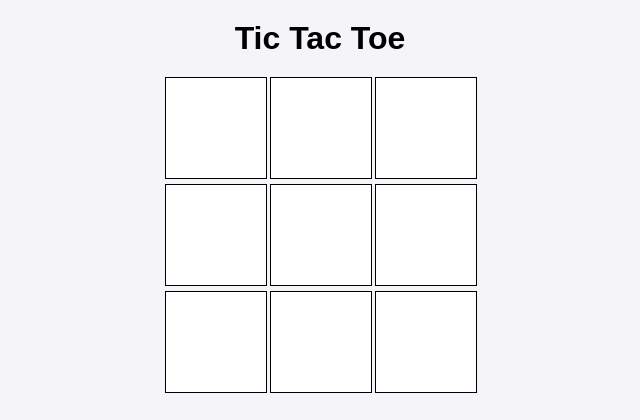
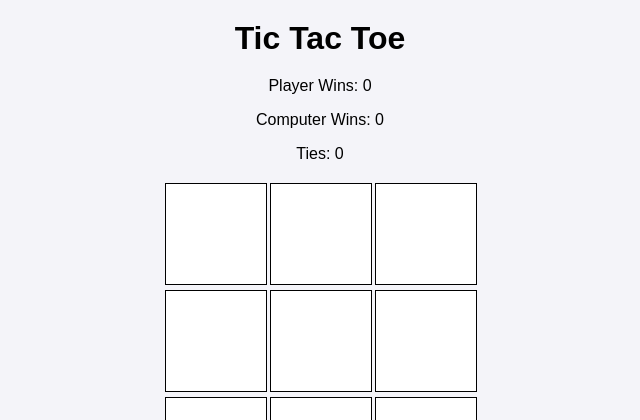
Before and after one commit to MousaAdnan/CS50-Projects, a Flask app: page / in a window 1280 px wide. Shown: the top 420 px of the page, without its empty margins (320-960 px from the left). Run offline with Flask 3, Linux system fonts and the light colour scheme.

Commit message:
Wed, Nov 27, 2024, 1:04 AM -05:00

```diff
--- a/project/tic-tac-toe/app.py
+++ b/project/tic-tac-toe/app.py
@@ -10,6 +10,8 @@ def initialize_game():
     session["board"] = [""] * 9  # Empty 3x3 board
     session["turn"] = "X"        # Player starts
     session["winner"] = None
+    if "scores" not in session:
+        session["scores"] = {"player": 0, "computer": 0, "ties": 0}
 
 
 @app.route("/")
@@ -33,20 +35,20 @@ def make_move():
         board[position] = "X"
         winner = check_winner(board)
         if winner:
-            session["winner"] = winner
+            update_score(winner)
             session["board"] = board
-            return jsonify({"winner": winner, "board": board})
+            return jsonify({"winner": winner, "board": board, "scores": session["scores"]})
 
         # Computer's turn
         computer_move()
         winner = check_winner(session["board"])
         if winner:
-            session["winner"] = winner
-            return jsonify({"winner": winner, "board": session["board"]})
+            update_score(winner)
+            return jsonify({"winner": winner, "board": session["board"], "scores": session["scores"]})
 
     # Update the game state
     session["board"] = board
-    return jsonify({"board": board, "winner": None})
+    return jsonify({"board": board, "winner": None, "scores": session["scores"]})
 
 
 @app.route("/reset", methods=["POST"])
@@ -73,6 +75,18 @@ def check_winner(board):
         return "Tie"
 
     return None
+
+
+# Update the scores
+def update_score(winner):
+    scores = session["scores"]
+    if winner == "X":  # Player wins
+        scores["player"] += 1
+    elif winner == "O":  # Computer wins
+        scores["computer"] += 1
+    elif winner == "Tie":  # Game is a tie
+        scores["ties"] += 1
+    session["scores"] = scores  # Save updated scores
 
 
 # Handle the computer's move
--- a/project/tic-tac-toe/static/scripts.js
+++ b/project/tic-tac-toe/static/scripts.js
@@ -9,11 +9,10 @@ $(document).ready(function () {
             data: JSON.stringify({ position: position }),
             success: function (data) {
                 updateBoard(data.board);
+                updateScores(data.scores);
 
                 if (data.winner) {
-                    setTimeout(() => {
-                        alert(data.winner === "Tie" ? "It's a tie!" : `${data.winner} wins!`);
-                    }, 100);
+                    displayWinner(data.winner);
                 }
             },
             error: function () {
@@ -27,7 +26,7 @@ $(document).ready(function () {
             url: "/reset",
             type: "POST",
             success: function () {
-                $(".cell").text("");
+                $(".cell").text(""); // Clear the board visually
             },
             error: function () {
                 alert("An error occurred while resetting the game.");
@@ -40,4 +39,15 @@ $(document).ready(function () {
             $(this).text(board[index]);
         });
     }
+
+    function updateScores(scores) {
+        $("#player-wins").text(scores.player);
+        $("#computer-wins").text(scores.computer);
+        $("#ties").text(scores.ties);
+    }
+
+    function displayWinner(winner) {
+        const message = winner === "Tie" ? "It's a tie!" : `${winner} wins!`;
+        $("#winner").text(message);
+    }
 });
--- a/project/tic-tac-toe/static/styles.css
+++ b/project/tic-tac-toe/static/styles.css
@@ -8,6 +8,10 @@ body {
 
 h1 {
     margin: 20px 0;
+}
+
+.scores {
+    margin-bottom: 20px;
 }
 
 #grid {
--- a/project/tic-tac-toe/templates/index.html
+++ b/project/tic-tac-toe/templates/index.html
@@ -8,6 +8,11 @@
 </head>
 <body>
     <h1>Tic Tac Toe</h1>
+    <div class="scores">
+        <p>Player Wins: <span id="player-wins">0</span></p>
+        <p>Computer Wins: <span id="computer-wins">0</span></p>
+        <p>Ties: <span id="ties">0</span></p>
+    </div>
     <div id="grid">
         {% for i in range(9) %}
             <div class="cell" data-position="{{ i }}"></div>
```
